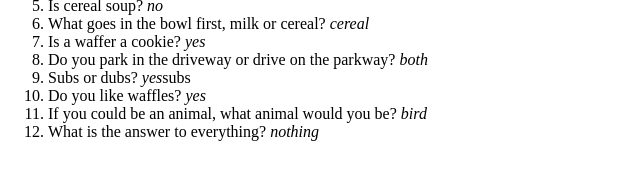
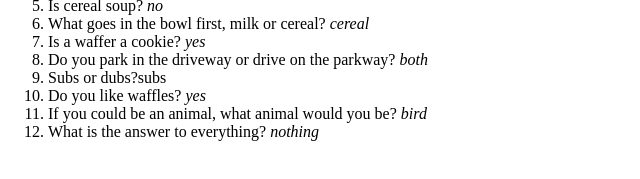
Before and after one commit to emma22216/avt217, a plain HTML site: page index.html in a window 1280 px wide. Shown: the part 495-674 px from the top of the page, 0-640 px from the left. Drawn offline with Linux system fonts and the light colour scheme.

Commit message:
test change

```diff
--- a/index.html
+++ b/index.html
@@ -26,7 +26,7 @@
             milk or cereal? <em>cereal</em></li>
             <li>Is a waffer a cookie? <em>yes</em></li>
             <li>Do you park in the driveway or drive on the parkway? <em>both</em></li>
-            <li>Subs or dubs? <em>yes</em>subs</li>
+            <li>Subs or dubs?</em>subs</li>
             <li>Do you like waffles? <em>yes</em></li>
             <li>If you could be an animal, what animal would you be? <em>bird</em></li>
             <li>What is the answer to everything? <em>nothing</em></li>
```
